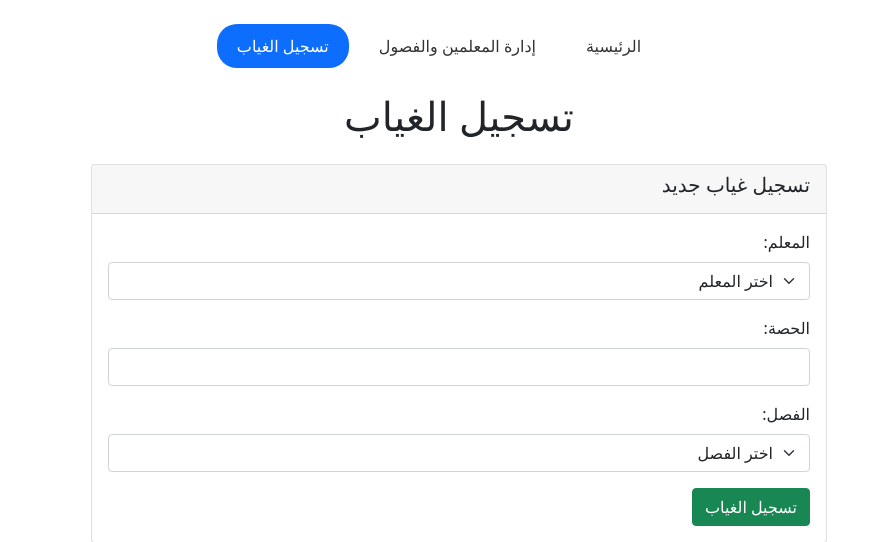
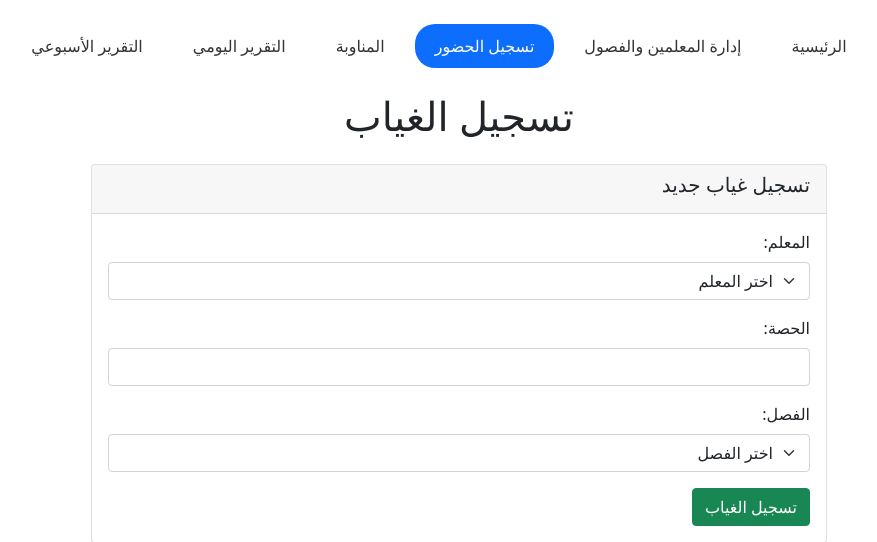
Before and after one commit to thothebo/teatsherattendence, a Flask app: page /attendance in a window 1280 px wide. Shown: the top 542 px of the page, without its empty margins (181-1058 px from the left). Run offline with Flask 2, Linux system fonts and the light colour scheme; data that the repository does not hold is empty; parts of the project's set-up code (start-up, migrations or seed data) failed here and were passed over.

Commit message:
feat(navigation): add supervision and report links to navigation bars
This commit adds new navigation links for supervision, daily report, and weekly report pages in both manage.html and attendance.html templates. The changes enhance user navigation and provide access to additional features.

```diff
--- a/templates/attendance.html
+++ b/templates/attendance.html
@@ -20,7 +20,7 @@
 </head>
 <body>
     <div class="container mt-4">
-        <!-- شريط التنقل الجديد -->
+        <!-- شريط التنقل -->
         <ul class="nav nav-pills justify-content-center mb-4">
             <li class="nav-item">
                 <a class="nav-link" href="{{ url_for('index') }}">الرئيسية</a>
@@ -29,7 +29,16 @@
                 <a class="nav-link" href="{{ url_for('manage') }}">إدارة المعلمين والفصول</a>
             </li>
             <li class="nav-item">
-                <a class="nav-link active" href="{{ url_for('attendance') }}">تسجيل الغياب</a>
+                <a class="nav-link active" href="{{ url_for('attendance') }}">تسجيل الحضور</a>
+            </li>
+            <li class="nav-item">
+                <a class="nav-link" href="{{ url_for('supervision') }}">المناوبة</a>
+            </li>
+            <li class="nav-item">
+                <a class="nav-link" href="{{ url_for('daily_report') }}">التقرير اليومي</a>
+            </li>
+            <li class="nav-item">
+                <a class="nav-link" href="{{ url_for('weekly_report') }}">التقرير الأسبوعي</a>
             </li>
         </ul>
 
```
Also changed, not shown: templates/manage.html (+9 -0 lines).
